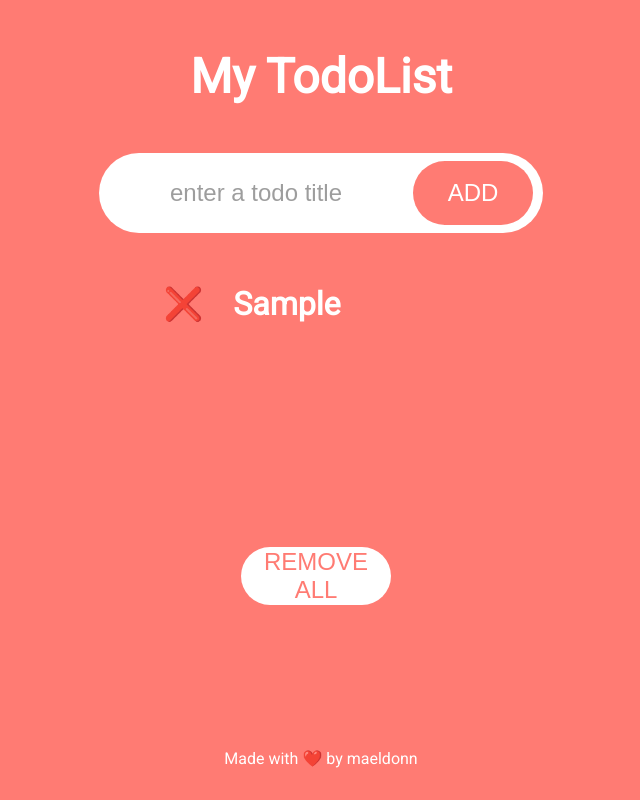
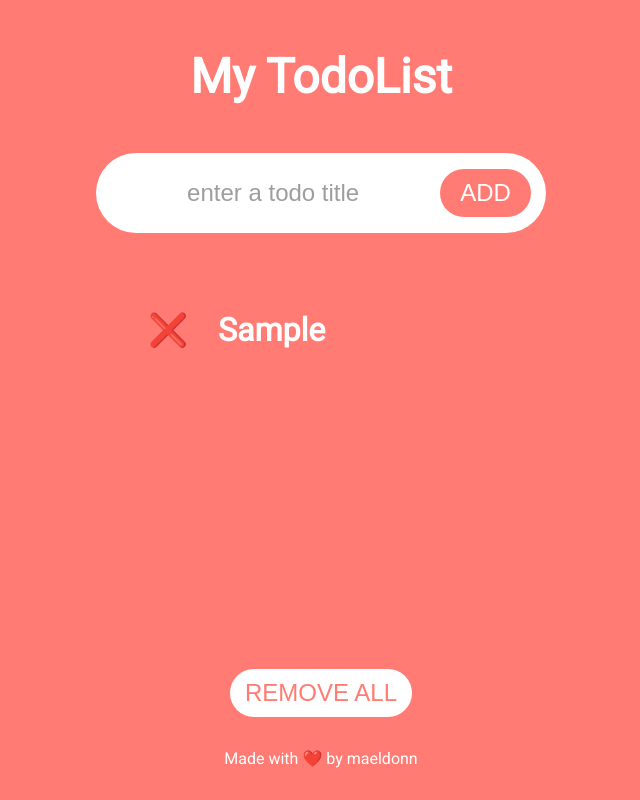
Before and after one commit to maeldonn/todoapp, a Vue app: page / in a window 1280 px wide. Both pictures are taken after typing "Sample" into the empty fields and a click on the button "ADD". Shown: the whole page, without its empty margins (319-959 px from the left). Built offline with nearby package versions, Linux system fonts and the light colour scheme.

Commit message:
:lipstick: Improved UI

```diff
--- a/src/App.vue
+++ b/src/App.vue
@@ -14,7 +14,7 @@
         </div>
       </div>
       <div v-if="todos.length !== 0" class="remove-all">
-        <button @click="removeAll">REMOVE ALL</button>
+        <button class="remove" @click="removeAll">REMOVE ALL</button>
       </div>
     </section>
     <Footer />
@@ -99,6 +99,16 @@ body {
   background: #ff7b73;
 }
 
+::-moz-selection {
+  color: #ff7b73;
+  background: #ffffffff;
+}
+
+::selection {
+  color: #ff7b73;
+  background: #ffffffff;
+}
+
 #app {
   height: 100%;
   font-family: "Roboto", sans-serif;
@@ -107,47 +117,38 @@ body {
   display: -webkit-box;
   display: -ms-flexbox;
   display: flex;
-  -webkit-box-orient: vertical;
-  -webkit-box-direction: normal;
-      -ms-flex-direction: column;
-          flex-direction: column;
-  -webkit-box-pack: justify;
-      -ms-flex-pack: justify;
-          justify-content: space-between;
-  -webkit-box-align: center;
-      -ms-flex-align: center;
-          align-items: center;
+  flex-direction: column;
+  justify-content: space-between;
+  align-items: center;
   color: #ffffff;
 }
 
 .todolist {
+  display: flex;
+  flex-direction: column;
+  justify-content: space-between;
   height: 80%;
 }
 
 .list {
-  margin: 2rem auto;
-  height: 250px;
+  margin: 0 2rem;
+  height: 40vh;
   overflow: scroll;
-  max-width: 80%;;
+  max-width: 100%;
 }
 
 .remove-all {
-  display: -webkit-box;
-  display: -ms-flexbox;
   display: flex;
-  -webkit-box-pack: center;
-      -ms-flex-pack: center;
-          justify-content: center;
+  justify-content: center;
 }
 
-button {
-  width: 150px;
+.remove {
   cursor: pointer;
   border: none;
   border-radius: 80px;
   background: #ffffff;
   font-size: 1.5rem;
   color: #ff7b73;
-  margin-right: 10px;
+  padding: 10px 15px;
 }
 </style>
--- a/src/components/TodoAdd.vue
+++ b/src/components/TodoAdd.vue
@@ -37,13 +37,11 @@ export default {
     addNewTodo() {
       if (String(this.newTodo).split(' ').join('') !== '') {
         if (this.click(this.newTodo)) {
-          this.errorMessage = '';
           this.newTodo = '';
         } else {
           this.errorMessage = 'A task with this name is already existing...';
         }
       } else {
-        this.errorMessage = '';
         this.newTodo = '';
       }
     },
@@ -57,29 +55,18 @@ export default {
   display: -webkit-box;
   display: -ms-flexbox;
   display: flex;
-  -webkit-box-orient: vertical;
-  -webkit-box-direction: normal;
-      -ms-flex-direction: column;
-          flex-direction: column;
-  -webkit-box-pack: center;
-      -ms-flex-pack: center;
-          justify-content: center;
-  -webkit-box-align: center;
-      -ms-flex-align: center;
-          align-items: center;
+
+  flex-direction: column;
+
+  justify-content: center;
+
+  align-items: center;
 }
 
 form {
   height: 5em;
-  display: -webkit-box;
-  display: -ms-flexbox;
   display: flex;
-  -webkit-box-pack: baseline;
-      -ms-flex-pack: baseline;
-          justify-content: baseline;
-  -webkit-box-align: center;
-      -ms-flex-align: center;
-          align-items: center;
+  align-items: center;
   border-radius: 1000px;
   background: #ffffff;
 }
@@ -89,25 +76,9 @@ input {
   background: none;
   border: none;
   font-size: 1.5rem;
-  color: inherit;
   color: #ff7b73;
   text-align: center;
-}
-
-input::-webkit-input-placeholder {
-  opacity: 0.7;
-}
-
-input::-moz-placeholder {
-  opacity: 0.7;
-}
-
-input:-ms-input-placeholder {
-  opacity: 0.7;
-}
-
-input::-ms-input-placeholder {
-  opacity: 0.7;
+  margin: 0 10px 0 20px;
 }
 
 input::placeholder {
@@ -120,22 +91,20 @@ input:focus {
 
 button {
   cursor: pointer;
-  height: 80%;
-  width: 120px;
   border: none;
   border-radius: 80px;
   background: #ff7b73;
   font-size: 1.5rem;
   color: inherit;
-  margin-right: 10px;
+  padding: 10px 20px;
+  margin-right: 15px;
 }
 
 .error {
-  margin: 0.5rem 2rem;
+  margin: 0 2rem 1rem 2rem;
   max-width: 100%;
   font-size: 1.4em;
   font-family: inherit;
-  padding: 1rem 2rem;
   color: #ffffff;
   text-align: center;
 }
```
Also changed, not shown: 2 other files (tests, documents, lock files or other folders).
